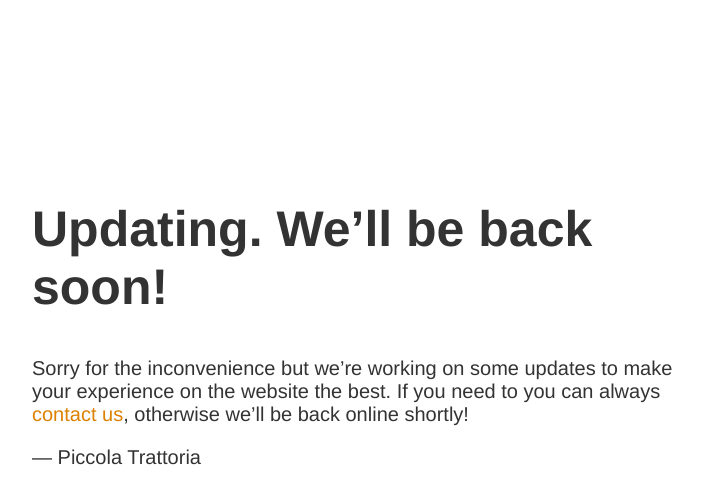
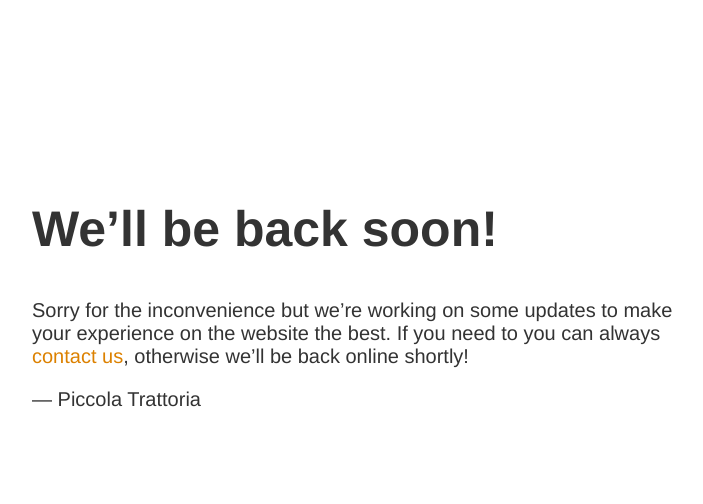
Before and after one commit to PiccolaTrattoria/piccola, a Jekyll site: the page updating.html, which Jekyll copies as it is, in a window 1280 px wide. Shown: the top 504 px of the page, without its empty margins (283-986 px from the left). Built offline with Jekyll 4.4.1, drawn with Linux system fonts in a browser that asks for light colours.

Commit message:
updating page

```diff
--- a/updating.html
+++ b/updating.html
@@ -10,7 +10,7 @@
 </style>
 
 <article>
-    <h1>Updating. We&rsquo;ll be back soon!</h1>
+    <h1> We&rsquo;ll be back soon!</h1>
     <div>
         <p>Sorry for the inconvenience but we&rsquo;re working on some updates to make your experience on the website the best. If you need to you can always <a href="mailto:PiccolaNY@aol.com">contact us</a>, otherwise we&rsquo;ll be back online shortly!</p>
         <p>&mdash; Piccola Trattoria</p>
```
